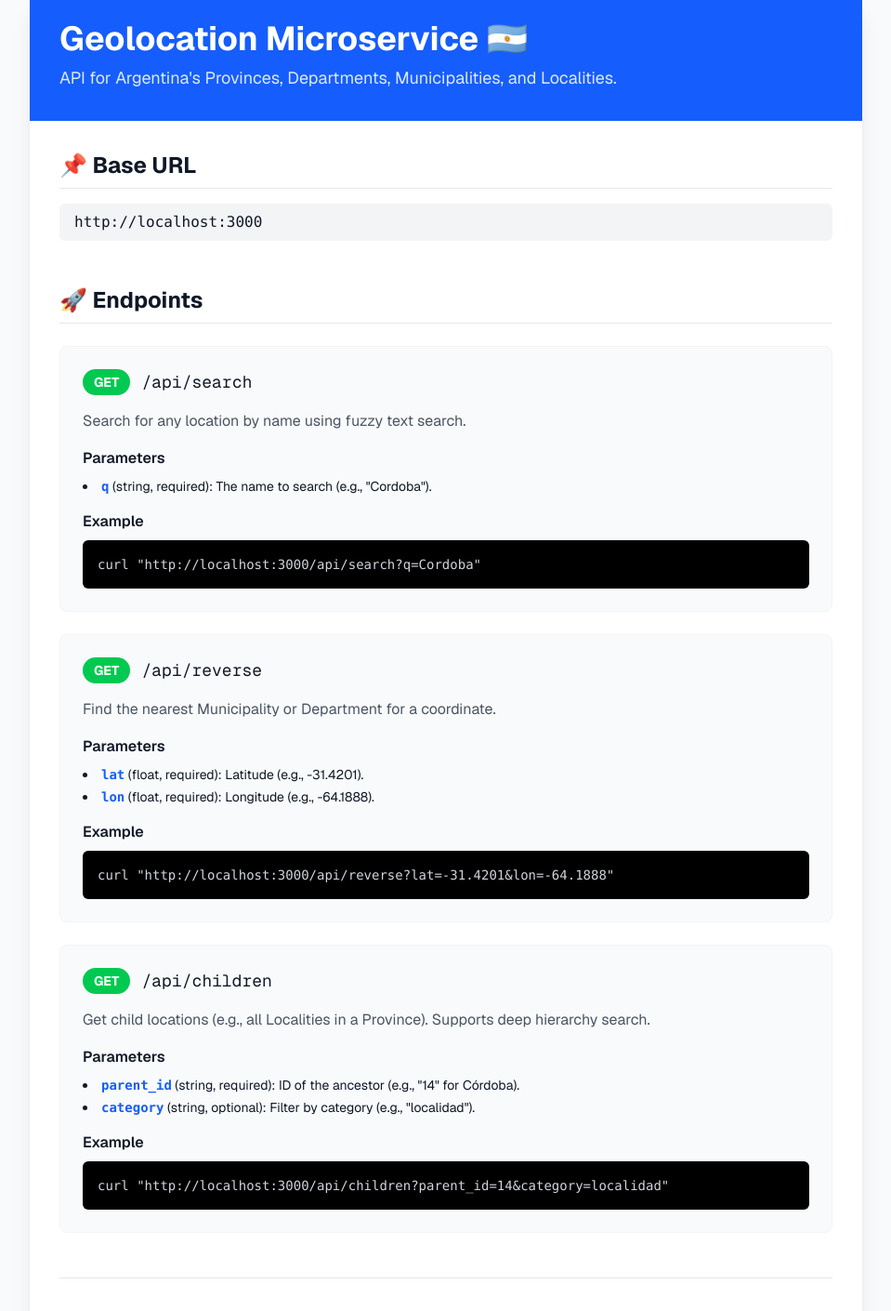
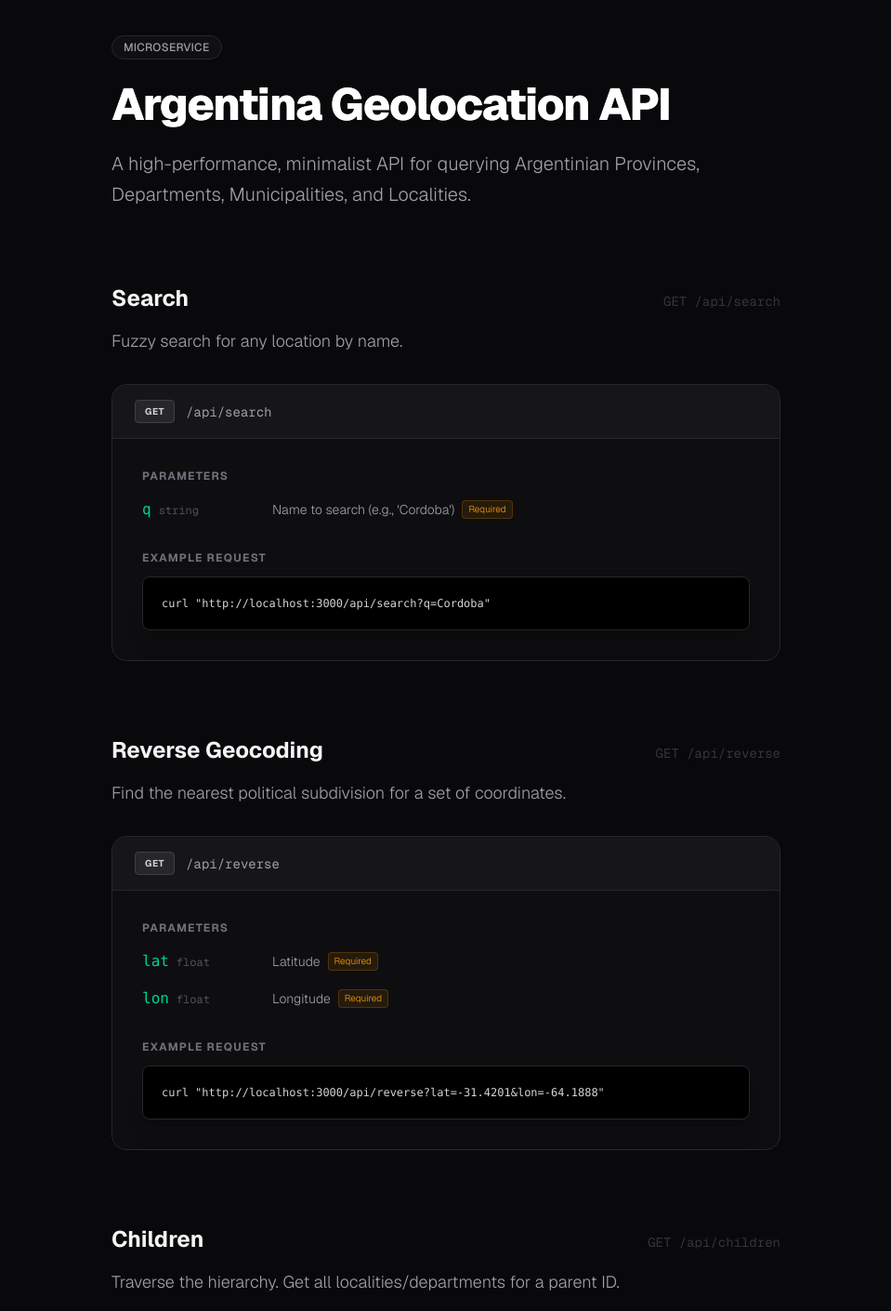
Before and after one commit to otromaximiliano/service-location, a Next.js app: page / in a window 1280 px wide. Shown: the part 42-1452 px from the top of the page at 93% size, without its empty margins (160-1119 px from the left). Built offline with nearby package versions, Linux system fonts and the light colour scheme.

Commit message:
refactor: Reimplement API documentation UI using new `Section`, `Param`, and `CodeBlock` components with updated styling.

```diff
--- a/app/page.tsx
+++ b/app/page.tsx
@@ -2,101 +2,135 @@ import Link from "next/link";
 
 export default function Home() {
   return (
-    <div className="min-h-screen bg-gray-50 dark:bg-gray-900 text-gray-900 dark:text-gray-100 font-sans p-8">
-      <main className="max-w-4xl mx-auto bg-white dark:bg-gray-800 rounded-lg shadow-xl overflow-hidden">
-        <header className="bg-blue-600 p-8 text-white">
-          <h1 className="text-4xl font-bold mb-2">Geolocation Microservice 🇦🇷</h1>
-          <p className="text-blue-100 text-lg">
-            API for Argentina's Provinces, Departments, Municipalities, and Localities.
+    <div className="min-h-screen bg-[#09090b] text-zinc-300 font-sans selection:bg-zinc-800 selection:text-white">
+      <main className="max-w-3xl mx-auto px-6 py-20">
+
+        {/* Header */}
+        <header className="mb-20">
+          <div className="inline-block px-3 py-1 mb-6 text-xs font-medium tracking-wide text-zinc-400 uppercase border border-zinc-800 rounded-full bg-zinc-900/50">
+            Microservice
+          </div>
+          <h1 className="text-5xl font-extrabold tracking-tight text-white mb-6 bg-gradient-to-br from-white to-zinc-500 bg-clip-text text-transparent">
+            Argentina Geolocation API
+          </h1>
+          <p className="text-xl text-zinc-400 leading-relaxed font-light max-w-2xl">
+            A high-performance, minimalist API for querying Argentinian Provinces, Departments, Municipalities, and Localities.
           </p>
         </header>
 
-        <div className="p-8 space-y-12">
+        {/* Endpoints */}
+        <div className="space-y-20">
 
-          <section>
-            <h2 className="text-2xl font-bold mb-4 border-b pb-2 border-gray-200 dark:border-gray-700">📌 Base URL</h2>
-            <code className="bg-gray-100 dark:bg-gray-900 px-4 py-2 rounded-md block w-full">
-              http://localhost:3000
-            </code>
-          </section>
+          <Section
+            title="Search"
+            method="GET"
+            path="/api/search"
+            desc="Fuzzy search for any location by name."
+          >
+            <Param name="q" type="string" required>Name to search (e.g., 'Cordoba')</Param>
+            <CodeBlock>
+              curl "http://localhost:3000/api/search?q=Cordoba"
+            </CodeBlock>
+          </Section>
 
-          <section className="space-y-6">
-            <h2 className="text-2xl font-bold mb-6 border-b pb-2 border-gray-200 dark:border-gray-700">🚀 Endpoints</h2>
+          <Section
+            title="Reverse Geocoding"
+            method="GET"
+            path="/api/reverse"
+            desc="Find the nearest political subdivision for a set of coordinates."
+          >
+            <Param name="lat" type="float" required>Latitude</Param>
+            <Param name="lon" type="float" required>Longitude</Param>
+            <CodeBlock>
+              curl "http://localhost:3000/api/reverse?lat=-31.4201&lon=-64.1888"
+            </CodeBlock>
+          </Section>
 
-            {/* GET /api/search */}
-            <div className="bg-gray-50 dark:bg-gray-700/50 rounded-lg p-6 border border-gray-100 dark:border-gray-700">
-              <div className="flex items-center gap-3 mb-4">
-                <span className="bg-green-500 text-white px-3 py-1 rounded-full text-sm font-bold">GET</span>
-                <code className="text-lg font-mono">/api/search</code>
-              </div>
-              <p className="mb-4 text-gray-600 dark:text-gray-300">
-                Search for any location by name using fuzzy text search.
-              </p>
-
-              <h3 className="font-semibold mb-2">Parameters</h3>
-              <ul className="list-disc list-inside mb-4 space-y-1 text-sm">
-                <li><code className="font-bold text-blue-600">q</code> (string, required): The name to search (e.g., "Cordoba").</li>
-              </ul>
-
-              <h3 className="font-semibold mb-2">Example</h3>
-              <div className="bg-black text-gray-300 p-4 rounded-md overflow-x-auto text-sm">
-                <code>curl "http://localhost:3000/api/search?q=Cordoba"</code>
-              </div>
-            </div>
-
-            {/* GET /api/reverse */}
-            <div className="bg-gray-50 dark:bg-gray-700/50 rounded-lg p-6 border border-gray-100 dark:border-gray-700">
-              <div className="flex items-center gap-3 mb-4">
-                <span className="bg-green-500 text-white px-3 py-1 rounded-full text-sm font-bold">GET</span>
-                <code className="text-lg font-mono">/api/reverse</code>
-              </div>
-              <p className="mb-4 text-gray-600 dark:text-gray-300">
-                Find the nearest Municipality or Department for a coordinate.
-              </p>
-
-              <h3 className="font-semibold mb-2">Parameters</h3>
-              <ul className="list-disc list-inside mb-4 space-y-1 text-sm">
-                <li><code className="font-bold text-blue-600">lat</code> (float, required): Latitude (e.g., -31.4201).</li>
-                <li><code className="font-bold text-blue-600">lon</code> (float, required): Longitude (e.g., -64.1888).</li>
-              </ul>
-
-              <h3 className="font-semibold mb-2">Example</h3>
-              <div className="bg-black text-gray-300 p-4 rounded-md overflow-x-auto text-sm">
-                <code>curl "http://localhost:3000/api/reverse?lat=-31.4201&lon=-64.1888"</code>
-              </div>
-            </div>
-
-            {/* GET /api/children */}
-            <div className="bg-gray-50 dark:bg-gray-700/50 rounded-lg p-6 border border-gray-100 dark:border-gray-700">
-              <div className="flex items-center gap-3 mb-4">
-                <span className="bg-green-500 text-white px-3 py-1 rounded-full text-sm font-bold">GET</span>
-                <code className="text-lg font-mono">/api/children</code>
-              </div>
-              <p className="mb-4 text-gray-600 dark:text-gray-300">
-                Get child locations (e.g., all Localities in a Province). Supports deep hierarchy search.
-              </p>
-
-              <h3 className="font-semibold mb-2">Parameters</h3>
-              <ul className="list-disc list-inside mb-4 space-y-1 text-sm">
-                <li><code className="font-bold text-blue-600">parent_id</code> (string, required): ID of the ancestor (e.g., "14" for Córdoba).</li>
-                <li><code className="font-bold text-blue-600">category</code> (string, optional): Filter by category (e.g., "localidad").</li>
-              </ul>
-
-              <h3 className="font-semibold mb-2">Example</h3>
-              <div className="bg-black text-gray-300 p-4 rounded-md overflow-x-auto text-sm">
-                <code>curl "http://localhost:3000/api/children?parent_id=14&category=localidad"</code>
-              </div>
-            </div>
-
-          </section>
-
-          <footer className="text-center text-gray-500 pt-8 border-t border-gray-200 dark:border-gray-700">
-            <p className="mb-2">Powered by MongoDB & Next.js</p>
-            <p className="text-sm">Data source: GeoRef AR</p>
-          </footer>
+          <Section
+            title="Children"
+            method="GET"
+            path="/api/children"
+            desc="Traverse the hierarchy. Get all localities/departments for a parent ID."
+          >
+            <Param name="parent_id" type="string" required>Ancestor ID (e.g., '14' for Córdoba)</Param>
+            <Param name="category" type="string" optional>Filter (e.g., 'localidad')</Param>
+            <CodeBlock>
+              curl "http://localhost:3000/api/children?parent_id=14&category=localidad"
+            </CodeBlock>
+          </Section>
 
         </div>
+
+        {/* Footer */}
+        <footer className="mt-24 pt-8 border-t border-zinc-900 flex justify-between text-sm text-zinc-600">
+          <p>Service Location v1.0</p>
+          <p>Powered by Next.js & MongoDB</p>
+        </footer>
       </main>
     </div>
   );
 }
+
+function Section({ title, method, path, desc, children }: any) {
+  return (
+    <section className="group">
+      <div className="flex items-baseline justify-between mb-4">
+        <h2 className="text-2xl font-bold text-zinc-100">{title}</h2>
+        <div className="font-mono text-sm text-zinc-600 opacity-60 group-hover:opacity-100 transition-opacity">
+          {method} {path}
+        </div>
+      </div>
+      <p className="text-zinc-400 mb-8 font-light text-lg">{desc}</p>
+
+      <div className="bg-zinc-900/40 border border-zinc-800 rounded-2xl overflow-hidden backdrop-blur-sm transition-all duration-300 hover:border-zinc-700 hover:bg-zinc-900/60">
+        <div className="px-6 py-4 border-b border-zinc-800 flex items-center gap-3 bg-zinc-900/80">
+          <span className="px-2.5 py-1 rounded text-[10px] font-bold bg-zinc-800 text-zinc-300 tracking-wider border border-zinc-700">
+            {method}
+          </span>
+          <code className="text-sm font-mono text-zinc-400 group-hover:text-zinc-200 transition-colors">{path}</code>
+        </div>
+
+        <div className="p-6 sm:p-8">
+          <div className="mb-8">
+            <h3 className="text-xs font-bold text-zinc-500 uppercase tracking-widest mb-4">Parameters</h3>
+            <div className="space-y-4">
+              {children.filter((child: any) => child.type === Param)}
+            </div>
+          </div>
+
+          <div>
+            <h3 className="text-xs font-bold text-zinc-500 uppercase tracking-widest mb-3">Example Request</h3>
+            {children.filter((child: any) => child.type === CodeBlock)}
+          </div>
+        </div>
+      </div>
+    </section>
+  );
+}
+
+function Param({ name, type, required, optional, children }: any) {
+  return (
+    <div className="flex flex-col sm:flex-row sm:items-baseline text-sm">
+      <div className="min-w-[140px] mb-1 sm:mb-0">
+        <code className="text-emerald-400 font-medium mr-2 text-base">{name}</code>
+        <span className="text-xs text-zinc-600 font-mono">{type}</span>
+      </div>
+      <div className="flex-1 text-zinc-400 font-light flex items-center flex-wrap">
+        <span>{children}</span>
+        {required && <span className="ml-2 text-[10px] text-amber-500 bg-amber-500/10 px-1.5 py-0.5 rounded border border-amber-500/20">Required</span>}
+        {optional && <span className="ml-2 text-[10px] text-zinc-500 bg-zinc-800 px-1.5 py-0.5 rounded border border-zinc-700">Optional</span>}
+      </div>
+    </div>
+  );
+}
+
+function CodeBlock({ children }: any) {
+  return (
+    <div className="relative group">
+      <div className="absolute inset-0 bg-gradient-to-r from-blue-500/10 to-purple-500/10 rounded-lg blur opacity-0 group-hover:opacity-100 transition-opacity"></div>
+      <div className="relative bg-black rounded-lg p-5 font-mono text-xs text-zinc-300 overflow-x-auto border border-zinc-800 shadow-xl">
+        <pre>{children}</pre>
+      </div>
+    </div>
+  );
+}
```
